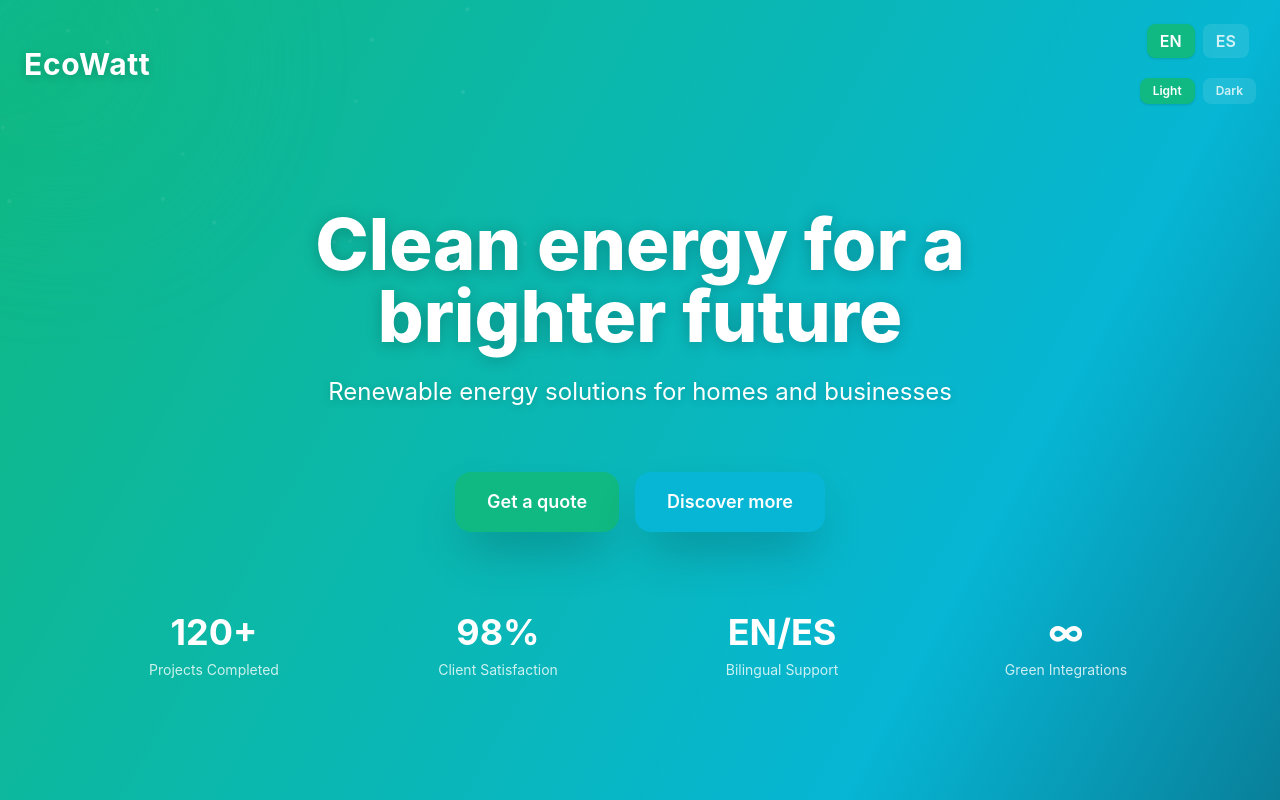
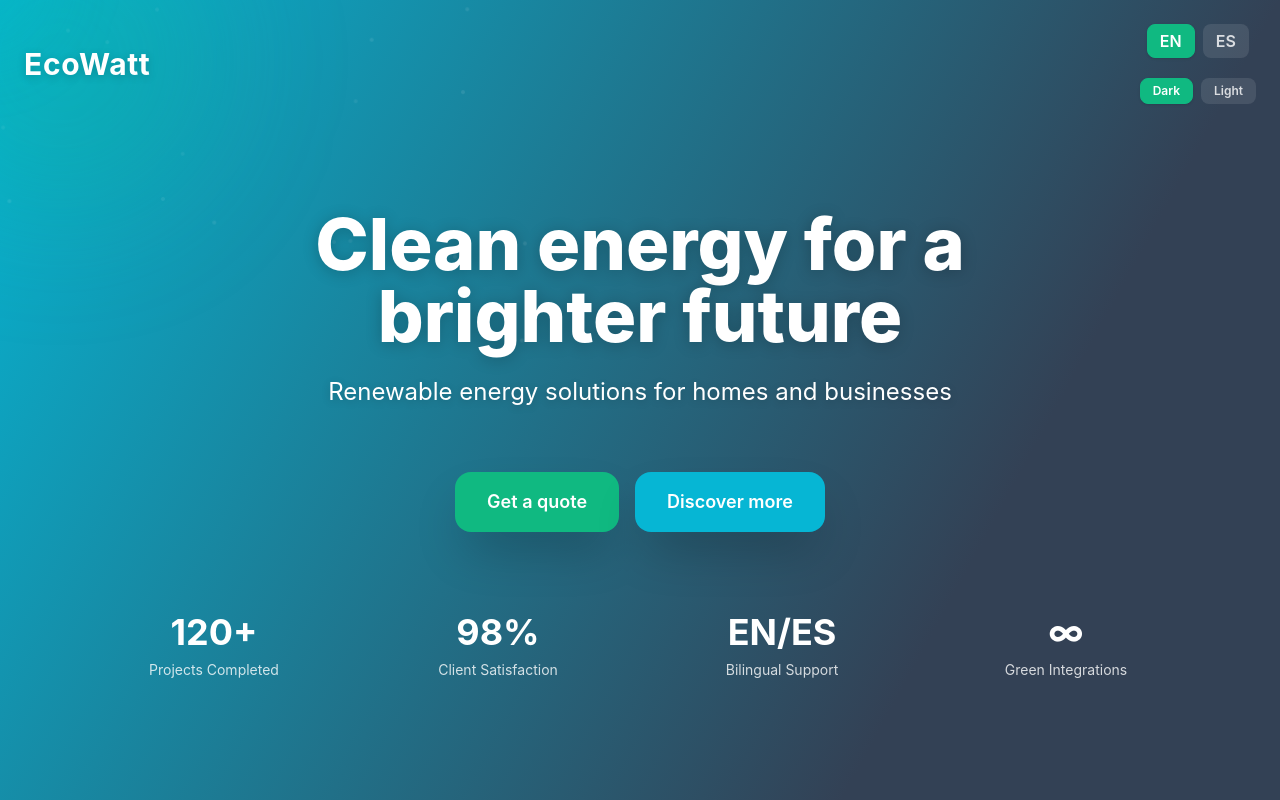
Before and after one commit to miqueasmd/Green-Demo-EcoWatt, a React (Create React App) app: page / in a window 1280 px wide. Shown: the top 800 px of the page. Built offline with nearby package versions, Linux system fonts and the light colour scheme.

Commit message:
update workflow content translation

```diff
--- a/src/components/LandingPage.jsx
+++ b/src/components/LandingPage.jsx
@@ -8,7 +8,7 @@ export default function LandingPage() {
   const [lang, setLang] = useState(config.languages.default);
   const [showLegalNotice, setShowLegalNotice] = useState(false);
   const [showPrivacyPolicy, setShowPrivacyPolicy] = useState(false);
-  const [darkTheme, setDarkTheme] = useState(false);
+  const [darkTheme, setDarkTheme] = useState(true);
 
   // Enhanced cursor glow effect
   const [coords, setCoords] = useState({ x: -100, y: -100 });
@@ -105,6 +105,18 @@ export default function LandingPage() {
           {/* Theme toggle buttons */}
           <div className="flex gap-2 mt-2">
             <button
+              onClick={() => setDarkTheme(true)}
+              className={`px-3 py-1 rounded-lg font-semibold transition-all border text-xs ${
+                darkTheme
+                  ? "bg-[var(--primary)] text-white border-[var(--primary)] shadow"
+                  : "bg-white/10 text-white/80 border-transparent hover:bg-white/20"
+              }`}
+              aria-label="Dark theme"
+              style={{minWidth: 44}}
+            >
+              Dark
+            </button>
+            <button
               onClick={() => setDarkTheme(false)}
               className={`px-3 py-1 rounded-lg font-semibold transition-all border text-xs ${
                 !darkTheme
@@ -115,18 +127,6 @@ export default function LandingPage() {
               style={{minWidth: 44}}
             >
               Light
-            </button>
-            <button
-              onClick={() => setDarkTheme(true)}
-              className={`px-3 py-1 rounded-lg font-semibold transition-all border text-xs ${
-                darkTheme
-                  ? "bg-[var(--primary)] text-white border-[var(--primary)] shadow"
-                  : "bg-white/10 text-white/80 border-transparent hover:bg-white/20"
-              }`}
-              aria-label="Dark theme"
-              style={{minWidth: 44}}
-            >
-              Dark
             </button>
           </div>
         </nav>
@@ -233,7 +233,7 @@ export default function LandingPage() {
       </section>
 
       {/* Workflow Section */}
-      {Array.isArray(config.workflow) && config.workflow.length > 0 && (
+      {Array.isArray(content.workflow) && content.workflow.length > 0 && (
         <section className="relative z-10 max-w-5xl mx-auto my-24">
           <h2 className="text-3xl md:text-4xl font-bold text-center mb-12 bg-gradient-to-r from-white to-[var(--primary)] bg-clip-text text-transparent">
             {lang === 'es' ? 'Proceso' : 'Workflow'}
@@ -241,7 +241,7 @@ export default function LandingPage() {
           <div className="relative flex flex-col gap-6 md:gap-4">
             {/* Vertical timeline line (desktop only, always behind connectors) */}
             <div className="hidden md:block absolute left-1/2 top-0 bottom-0 w-1 -translate-x-1/2 bg-white/80 z-0 rounded-full" />
-            {config.workflow.map((step, idx) => (
+            {content.workflow.map((step, idx) => (
               <div key={idx} className="flex flex-col md:flex-row items-center md:items-center relative z-10">
                 {/* Alternating left/right */}
                 {idx % 2 === 0 ? (
--- a/src/config.json
+++ b/src/config.json
@@ -63,7 +63,25 @@
       ],
       "footer": "© 2025 EcoWatt. All rights reserved.",
       "legal_notice": "Legal Notice",
-      "privacy_policy": "Privacy Policy"
+      "privacy_policy": "Privacy Policy",
+      "workflow": [
+        {
+          "title": "Briefing",
+          "desc": "We analyze your needs and propose a solution."
+        },
+        {
+          "title": "Proposal",
+          "desc": "You receive a custom quote and timeline."
+        },
+        {
+          "title": "Implementation",
+          "desc": "We install and configure your renewable system."
+        },
+        {
+          "title": "Support",
+          "desc": "Ongoing support and optimization."
+        }
+      ]
     },
     "es": {
       "tagline": "Energía limpia para un futuro brillante",
@@ -117,7 +135,25 @@
       ],
       "footer": "© 2025 EcoWatt. Todos los derechos reservados.",
       "legal_notice": "Aviso Legal",
-      "privacy_policy": "Política de Privacidad"
+      "privacy_policy": "Política de Privacidad",
+      "workflow": [
+        {
+          "title": "Briefing",
+          "desc": "Analizamos tus necesidades y proponemos una solución."
+        },
+        {
+          "title": "Propuesta",
+          "desc": "Recibes un presupuesto personalizado y cronograma."
+        },
+        {
+          "title": "Implementación",
+          "desc": "Instalamos y configuramos tu sistema renovable."
+        },
+        {
+          "title": "Soporte",
+          "desc": "Soporte continuo y optimización."
+        }
+      ]
     }
   },
   "domain": {
```
